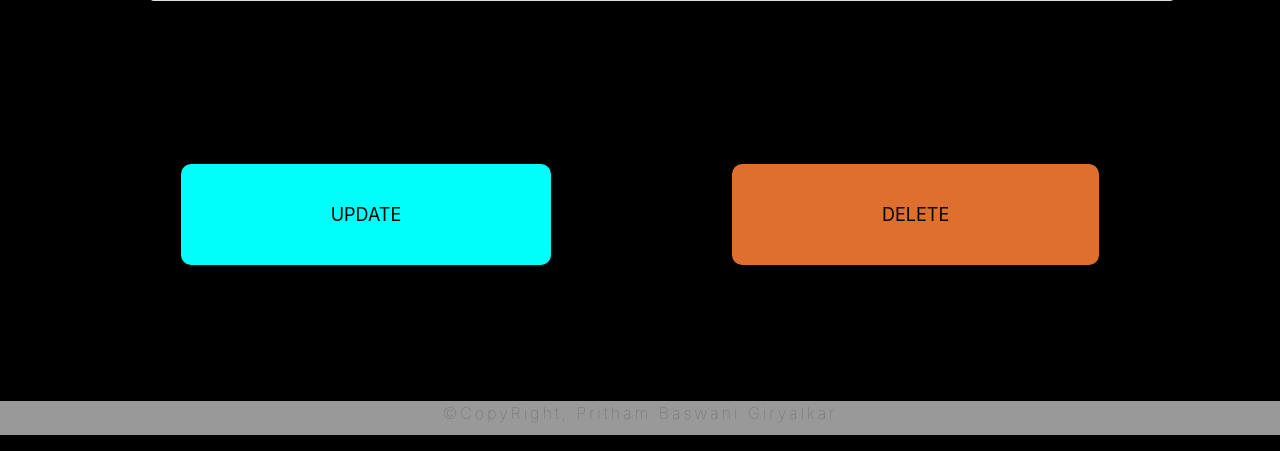
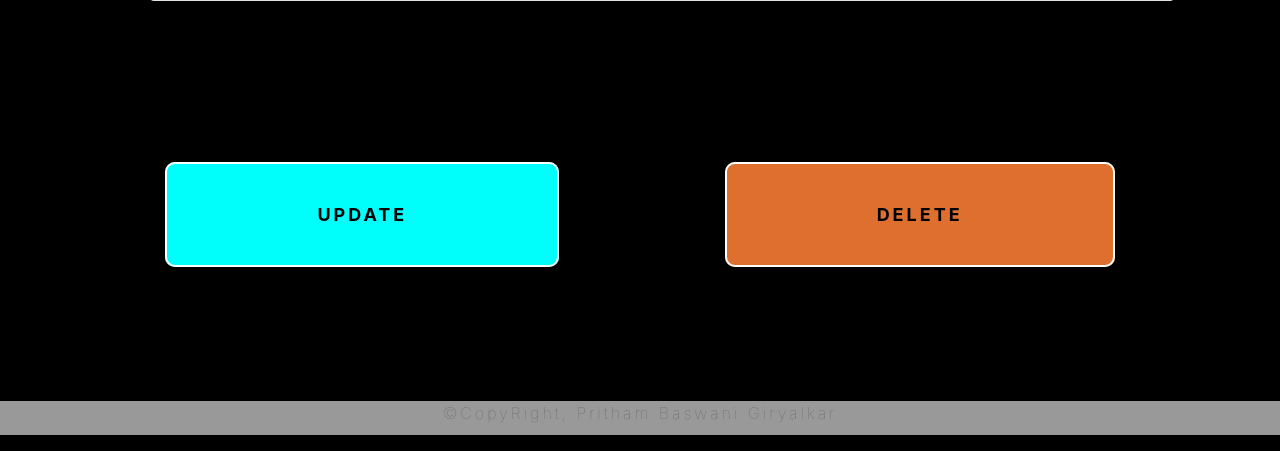
Before and after one commit to spiman9/bllog-webdev-django, a Django app: page /blog/31 in a window 1280 px wide; the page is wider, and only the part inside the window is pictured. Shown: the part 958-1409 px from the top of that part. Run offline with Django 4.2, Linux system fonts and the light colour scheme; data comes from the database, SQL or seed files in the repository; both versions use the stored data as it was after the commit.

Commit message:
yess10 commit

```diff
--- a/templates/articles/article_detail.html
+++ b/templates/articles/article_detail.html
@@ -133,11 +133,14 @@
         text-decoration: none;
         color: black;
         font-size: large;
+        font-weight: bold;
+        border: 2px solid white;
+        letter-spacing: 3px;
     }
 
     .yepseclass:hover{
         background-color: black;
-        border: 2px solid white;
+        border: 2px solid yellow;
         color: white;
         text-decoration: none;
         transition: all 1s;
```
Also changed, not shown: db.sqlite3.
